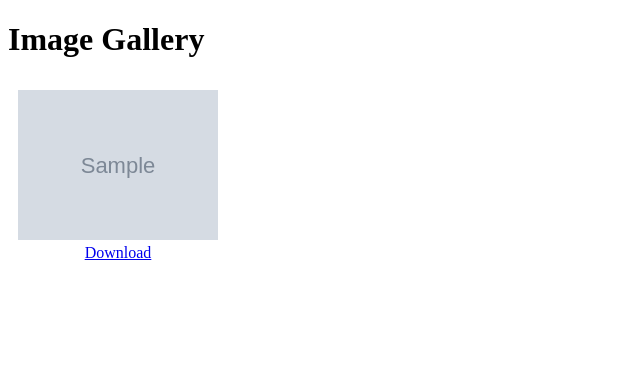
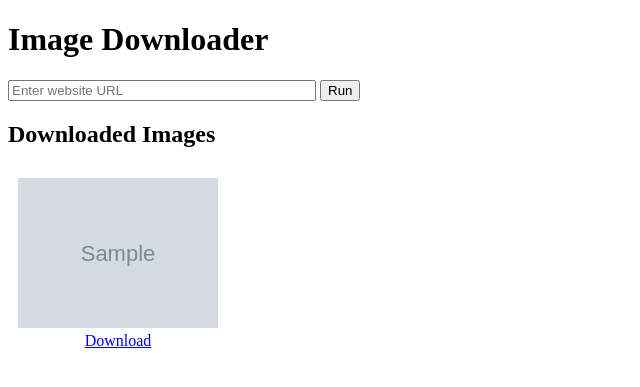
Before and after one commit to virtualworldservices/image_downloader, a Flask app: template templates/index.html in a window 1280 px wide. Shown: the top 387 px of the page, without its empty margins (0-640 px from the left). Run offline with Flask 3, Linux system fonts and the light colour scheme; the template is opened without the code that fills it: most values are stand-ins (such as "Sample title", 1, 10 or a date in 2020); grey boxes marked "Sample" are stand-in pictures.

Commit message:
Update index.html

```diff
--- a/templates/index.html
+++ b/templates/index.html
@@ -1,26 +1,35 @@
 <!DOCTYPE html>
 <html>
 <head>
-    <title>Image Gallery</title>
+    <title>Image Downloader</title>
 </head>
 <body>
-    <h1>Image Gallery</h1>
+    <h1>Image Downloader</h1>
+
+    <form method="POST">
+        <input type="text" name="url" placeholder="Enter website URL" required style="width:300px;">
+        <button type="submit">Run</button>
+    </form>
+
+    {% if images %}
+        <h2>Downloaded Images</h2>
         <div style="display:flex; flex-wrap: wrap;">
             {% for img in images %}
             <div style="margin:10px; text-align:center;">
-            <img src="{{ img.url }}" width="200"><br>
-            <a href="{{ img.url }}" target="_blank" download>Download</a>
+                <img src="{{ img.filename }}" width="200"><br>
+                <a href="/download/{{ img.filename }}" target="_blank">Download</a>
             </div>
             {% endfor %}
         </div>
 
         <div style="margin-top:20px;">
             {% if page > 1 %}
-            <a href="/?page={{ page - 1 }}">Previous 10</a>
+                <a href="{{ url_for('index', page=page-1) }}">Previous 10</a>
             {% endif %}
             {% if page*10 < total %}
-            <a href="/?page={{ page + 1 }}">Next 10</a>
+                <a href="{{ url_for('index', page=page+1) }}">Next 10</a>
             {% endif %}
         </div>
+    {% endif %}
 </body>
 </html>
```
Lines whose indentation alone changed are shown as unchanged.
